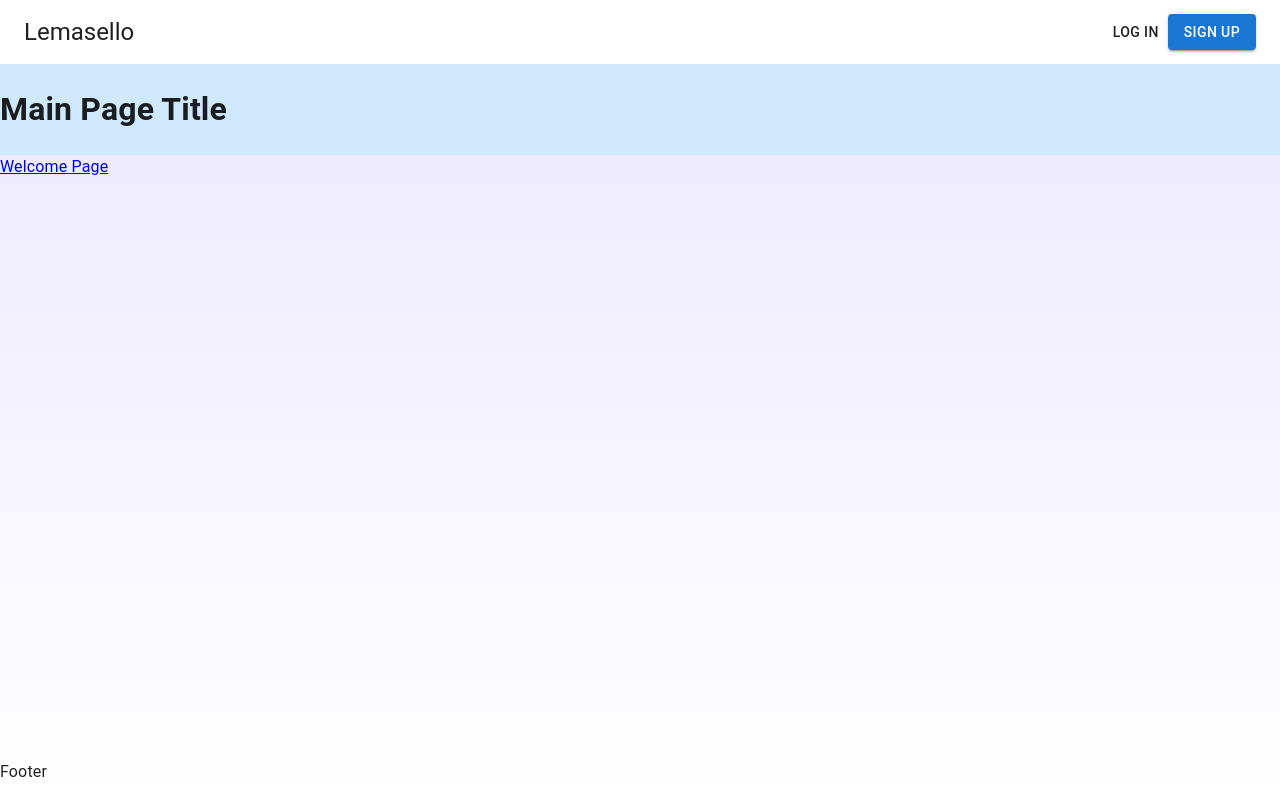
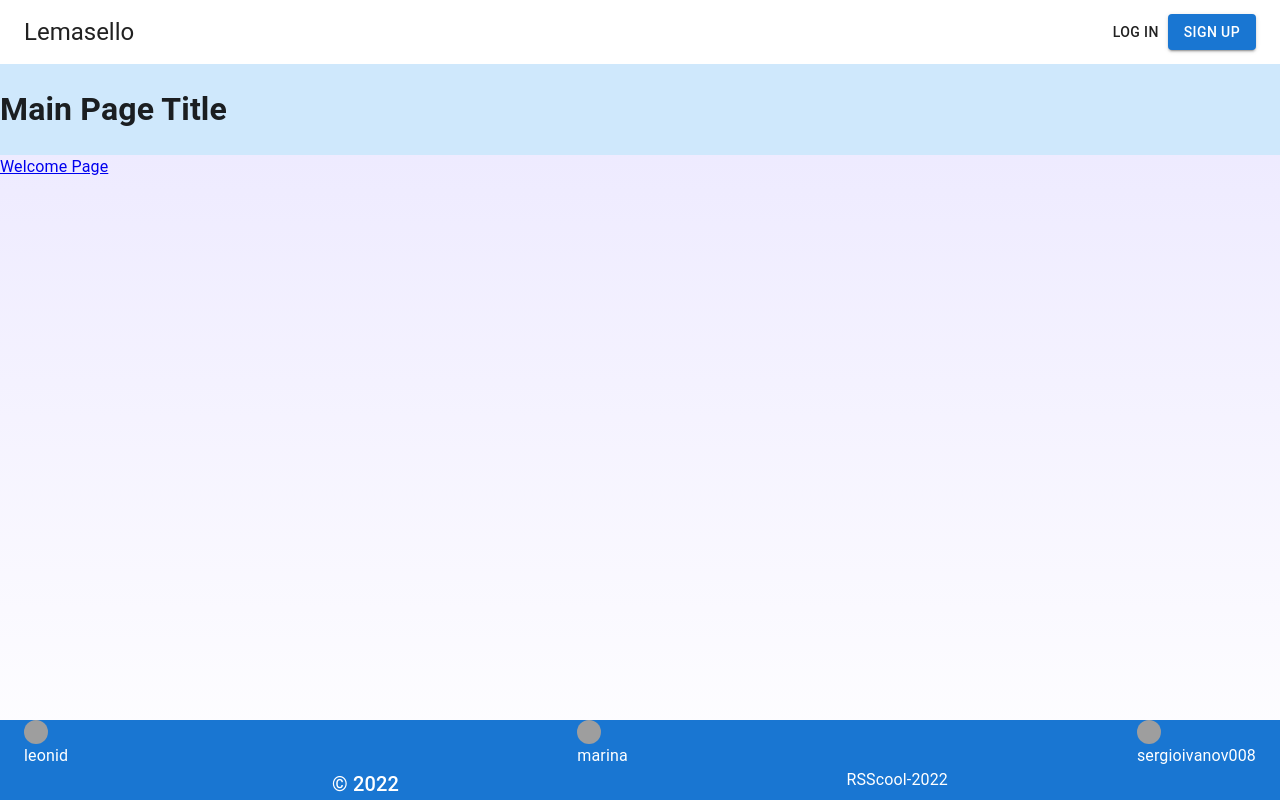
Before and after one commit to LGers/project-management-app, a React (Create React App) app: page / in a window 1280 px wide. Built offline with nearby package versions, Linux system fonts and the light colour scheme; grey boxes are pictures that could not be loaded.

Commit message:
feat: add basic design for footer

```diff
--- /dev/null
+++ b/src/components/FooterComponent/FooterComponent.tsx
@@ -0,0 +1,84 @@
+import React from 'react';
+import { AppBar, Avatar, Box, Link, Toolbar, Typography } from '@mui/material';
+
+export const FooterComponent = () => {
+  return (
+    <AppBar position="static" elevation={0} component="footer">
+      <Toolbar sx={{ display: 'flex', flexDirection: 'column' }}>
+        <Box
+          sx={{
+            width: '100%',
+            display: 'flex',
+            justifyContent: 'space-between',
+          }}
+        >
+          <div>
+            <Avatar
+              sx={{ width: 24, height: 24 }}
+              src="https://avatars.githubusercontent.com/u/87089817"
+            />
+            <Link
+              href="https://github.com/leonid"
+              target="_blank"
+              rel="noreferrer"
+              underline="none"
+              display="flex"
+              gap="10px"
+              style={{ alignItems: 'center' }}
+            >
+              <Typography color="white" sx={{ flexGrow: 1 }}>
+                leonid
+              </Typography>
+            </Link>
+          </div>
+          <div>
+            <Avatar
+              sx={{ width: 24, height: 24 }}
+              src="https://avatars.githubusercontent.com/u/87089817"
+            />
+            <Link
+              href="https://github.com/marina"
+              target="_blank"
+              rel="noreferrer"
+              underline="none"
+              display="flex"
+              gap="10px"
+              style={{ alignItems: 'center' }}
+            >
+              <Typography color="white" sx={{ flexGrow: 1 }}>
+                marina
+              </Typography>
+            </Link>
+          </div>
+          <div>
+            <Avatar
+              sx={{ width: 24, height: 24 }}
+              src="https://avatars.githubusercontent.com/u/87089817"
+            />
+            <Link
+              href="https://github.com/sergioivanov008"
+              target="_blank"
+              rel="noreferrer"
+              underline="none"
+              display="flex"
+              gap="10px"
+              style={{ alignItems: 'center' }}
+            >
+              <Typography color="white" sx={{ flexGrow: 1 }}>
+                sergioivanov008
+              </Typography>
+            </Link>
+          </div>
+        </Box>
+        <Box sx={{ width: '50%', display: 'flex', justifyContent: 'space-between' }}>
+          <Typography variant="h6">© 2022</Typography>
+          <Link href="https://rs.school/js/" underline="none" target="_blank" rel="noreferrer">
+            <Typography color="white" sx={{ flexGrow: 1 }}>
+              RSScool-2022
+            </Typography>
+          </Link>
+        </Box>
+      </Toolbar>
+    </AppBar>
+  );
+};
--- /dev/null
+++ b/src/components/FooterComponent/FooterTypes.ts
@@ -0,0 +1,5 @@
+export type IFooterTeamMember = {
+  name: string;
+  link: string;
+  avatar: string;
+};
--- /dev/null
+++ b/src/components/FooterComponent/index.ts
@@ -0,0 +1 @@
+export { FooterComponent } from './FooterComponent';
--- a/src/constants/common.dictionary.ts
+++ b/src/constants/common.dictionary.ts
@@ -6,3 +6,21 @@ export const PATH = {
 export const MAIN_PAGE_TITLE = 'Main Page Title';
 export const WELCOME_PAGE_TITLE = 'Welcome to Lemasello';
 export const PAGE_404_TITLE = 'Error 404, this page can not be found...';
+
+export const TEAMS = [
+  {
+    name: 'leonid',
+    link: 'https://github.com/LGers',
+    avatar: 'https://avatars.githubusercontent.com/u/87089817?v=4',
+  },
+  {
+    name: 'marina',
+    link: 'https://github.com/lukashkinamarina',
+    avatar: 'https://avatars.githubusercontent.com/u/86889005?v=4',
+  },
+  {
+    name: 'sergio',
+    link: 'https://github.com/sergioivanov008',
+    avatar: 'https://avatars.githubusercontent.com/u/74328346?s=400&v=4',
+  },
+];
--- a/src/pages/MainPage/MainPage.tsx
+++ b/src/pages/MainPage/MainPage.tsx
@@ -9,6 +9,7 @@ import {
 import { MAIN_PAGE_TITLE, PATH } from '../../constants/common.dictionary';
 import { WelcomePageHeader } from '../../components/WelcomePageHeader';
 import { Link } from 'react-router-dom';
+import { FooterComponent } from '../../components/FooterComponent';
 
 export const MainPage = () => {
   return (
@@ -22,7 +23,8 @@ export const MainPage = () => {
           <Link to={PATH.WELCOME_PAGE}>Welcome Page</Link>
         </Content>
         <FooterWrapper>
-          <p>Footer</p>
+          {/* <p>Footer</p> */}
+          <FooterComponent />
         </FooterWrapper>
       </Wrapper>
     </BodyWrapper>
--- a/src/pages/Page404/Page404.tsx
+++ b/src/pages/Page404/Page404.tsx
@@ -7,6 +7,7 @@ import {
   FooterWrapper,
   Wrapper,
 } from '../../components/CommonComponents/CommonComponents';
+import { FooterComponent } from '../../components/FooterComponent';
 
 export const Page404 = () => {
   return (
@@ -19,7 +20,8 @@ export const Page404 = () => {
           <div>Error Message</div>
         </Content>
         <FooterWrapper>
-          <p>Footer</p>
+          {/* <p>Footer</p> */}
+          <FooterComponent />
         </FooterWrapper>
       </Wrapper>
     </BodyWrapper>
--- a/src/pages/WelcomePage/WelcomePage.tsx
+++ b/src/pages/WelcomePage/WelcomePage.tsx
@@ -8,6 +8,7 @@ import {
 } from '../../components/CommonComponents/CommonComponents';
 import { WELCOME_PAGE_TITLE } from '../../constants/common.dictionary';
 import { WelcomePageHeader } from '../../components/WelcomePageHeader';
+import { FooterComponent } from '../../components/FooterComponent';
 
 export const WelcomePage = () => {
   return (
@@ -27,7 +28,8 @@ export const WelcomePage = () => {
           </Container>
         </Content>
         <FooterWrapper>
-          <p>Footer</p>
+          {/* <p>Footer</p> */}
+          <FooterComponent />
         </FooterWrapper>
       </Wrapper>
     </BodyWrapper>
```
Also changed, not shown: src/components/FooterComponent/FooterComponentsStyles.tsx (added, +7 -0 lines), src/components/FooterComponent/FooterTeamComponent.tsx (added, +22 -0 lines), src/svg/github.svg (added), src/svg/rss.svg (added).
